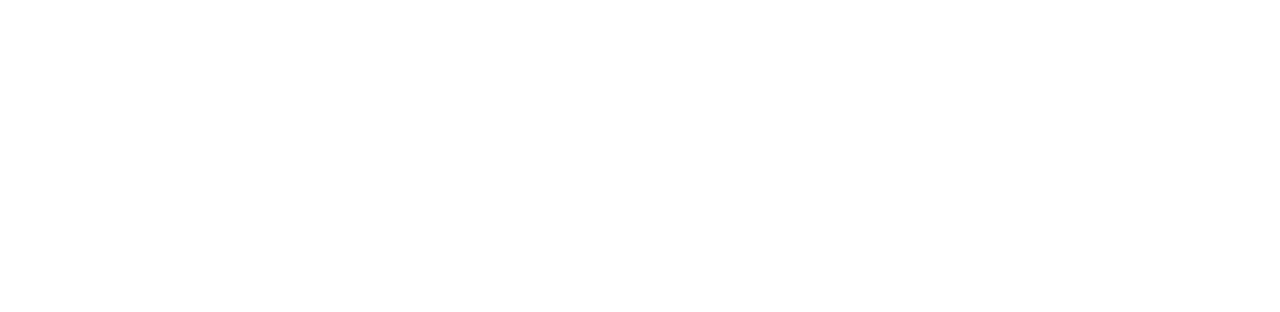
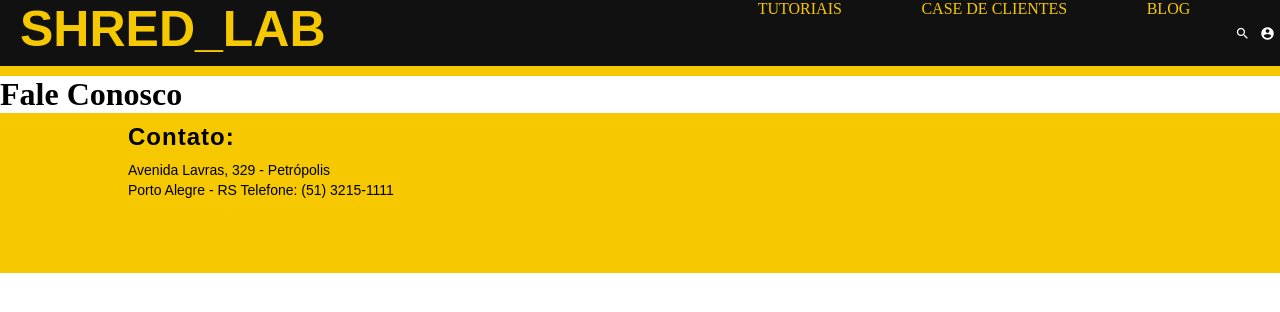
Before and after one commit to theinloft/FullStack-trabalho, a React (Vite) app in the folder frontend/: page /fale-conosco in a window 1280 px wide. Before the commit this address had no page. Shown: the top 312 px of the page. Built offline with nearby package versions, Linux system fonts and the light colour scheme; some icons are missing.

Commit message:
Feature: Adicionando estrutura inicial de Fale Conosco.

```diff
--- a/frontend/src/App.tsx
+++ b/frontend/src/App.tsx
@@ -7,6 +7,8 @@
 import LayoutPainel from "./Pages/LayoutPainel";
 import Produtos from "./Pages/Produtos/Produtos";
 import Clientes from "./Pages/Clientes/Clientes";
+import Pedidos from "./Pages/Pedidos/Pedidos";
+import FaleConosco from "./Pages/FaleConosco/FaleConosco";
 
 function App() {
   return (
@@ -16,11 +18,13 @@
           <Route path="/login" element={<Login />} />
           <Route path="/" element={<Home />} />
           <Route path="/cadastro-cliente" element={<CadastroCliente />} />
+          <Route path='/fale-conosco' element={<FaleConosco />} />
 
           <Route element={<LayoutPainel />}>
             <Route path="/painel" element={<Painel />} />
             <Route path="/produtos" element={<Produtos />} />
             <Route path="/clientes" element={<Clientes />} />
+            <Route path="/pedidos" element={<Pedidos />} />
           </Route>
         </Route>
       </Routes>
--- /dev/null
+++ b/frontend/src/Pages/FaleConosco/FaleConosco.tsx
@@ -0,0 +1,5 @@
+export default function FaleConosco(){
+    return(
+        <h1>Fale Conosco</h1>
+    )
+}
```
Also changed, not shown: frontend/src/Pages/FaleConosco/FaleConosco.module.css (added).
